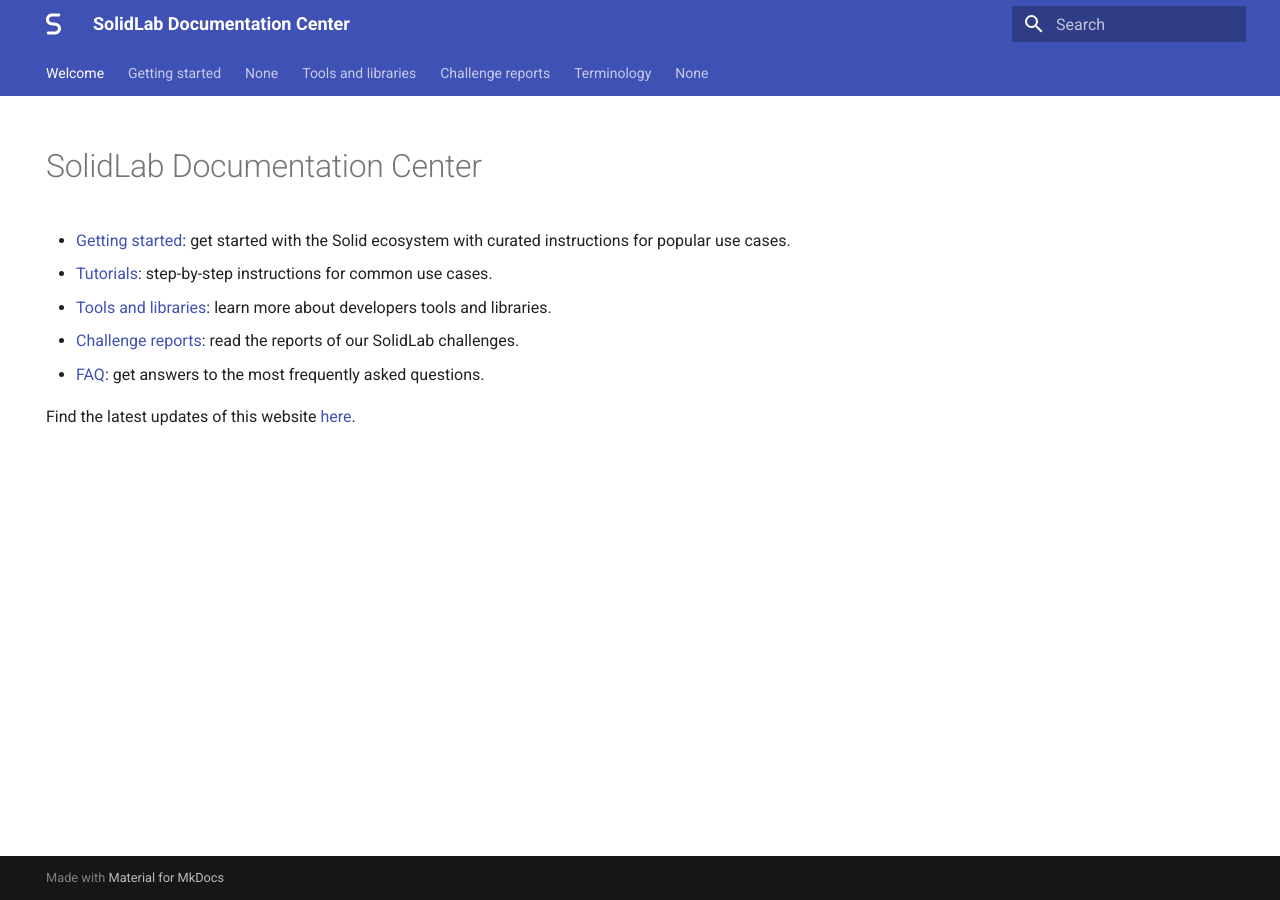
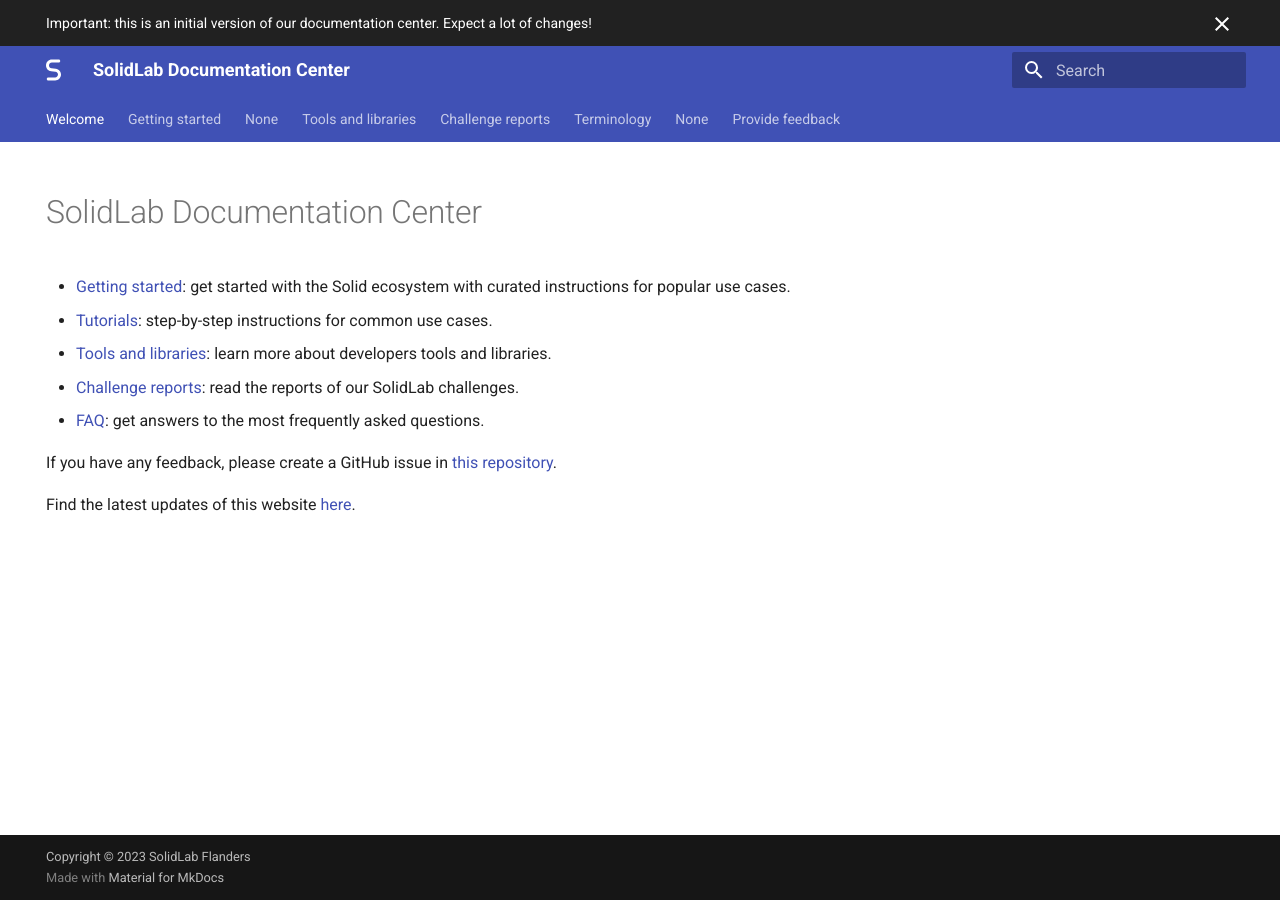
Before and after one commit to SolidLabResearch/documentation-center, an MkDocs documentation site: the page built from docs/index.md, in a window 1280 px wide. Built offline with MkDocs 1.6.1 and Material for MkDocs 9.7.7, drawn with Linux system fonts in a browser that asks for light colours.

Commit message:
Add link for feedback and announcement

```diff
--- a/docs/index.md
+++ b/docs/index.md
@@ -13,4 +13,7 @@
 - [Challenge reports](./challenge-reports/index.md): read the reports of our SolidLab challenges.
 - [FAQ](./faq.md): get answers to the most frequently asked questions.
 
+If you have any feedback,
+please create a GitHub issue in [this repository](https://github.com/SolidLabResearch/documentation-center/issues).
+
 Find the latest updates of this website [here](./latest-updates.md).
--- a/mkdocs.yml
+++ b/mkdocs.yml
@@ -5,6 +5,8 @@
     logo: fontawesome/solid/s
   features:
     - navigation.tabs
+    - announce.dismiss
+  custom_dir: overrides
 plugins:
   - search
 nav:
@@ -15,3 +17,5 @@
   - Challenge reports: challenge-reports/index.md
   - terminology.md
   - faq.md
+  - Provide feedback: https://github.com/SolidLabResearch/documentation-center/issues
+copyright: Copyright &copy; 2023 <a href="https://solidlab.be/">SolidLab Flanders</a>
--- /dev/null
+++ b/overrides/main.html
@@ -0,0 +1,6 @@
+{% extends "base.html" %}
+
+{% block announce %}
+<!-- Add announcement here, including arbitrary HTML -->
+Important: this is an initial version of our documentation center. Expect a lot of changes!
+{% endblock %}
```
